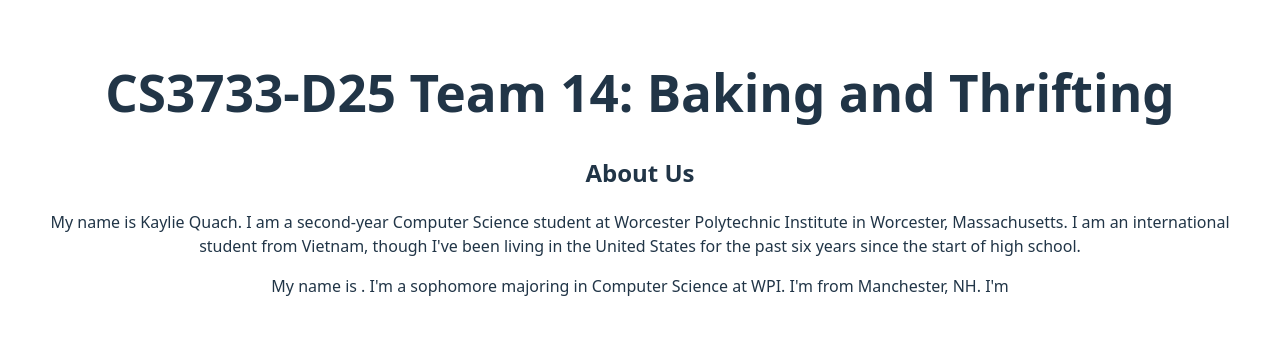
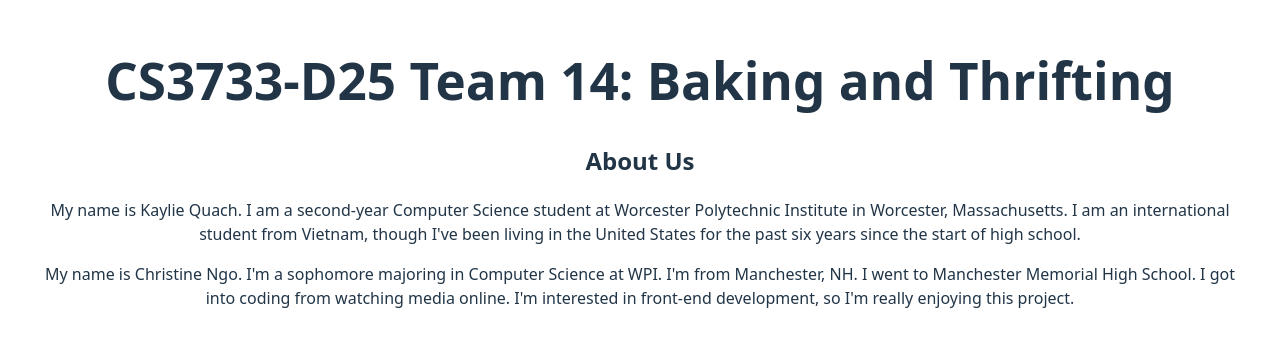
Before and after one commit to cs3733-d25/assignment2bv2-slyakis, a React (Vite) app: page / in a window 1280 px wide. Shown: the part 228-574 px from the top of the page. Built offline with nearby package versions, Linux system fonts and the light colour scheme.

Commit message:
app username update

```diff
--- a/src/App.tsx
+++ b/src/App.tsx
@@ -11,7 +11,7 @@
     <>
       <div>
           <Title />
-          <Intro username="Kaylie Quach" />
+          <Intro username="Kaylie Quach / Christine Ngo" />
       </div>
     </>
   )
--- a/src/Intro.tsx
+++ b/src/Intro.tsx
@@ -16,7 +16,9 @@
             </p>
             <p>
                 My name is {names[1]}. I'm a sophomore majoring in Computer Science at WPI.
-                I'm from Manchester, NH. I'm
+                I'm from Manchester, NH. I went to Manchester Memorial High School. I got into coding
+                from watching media online. I'm interested in front-end development, so I'm really
+                enjoying this project.
             </p>
         </>
     );
```
